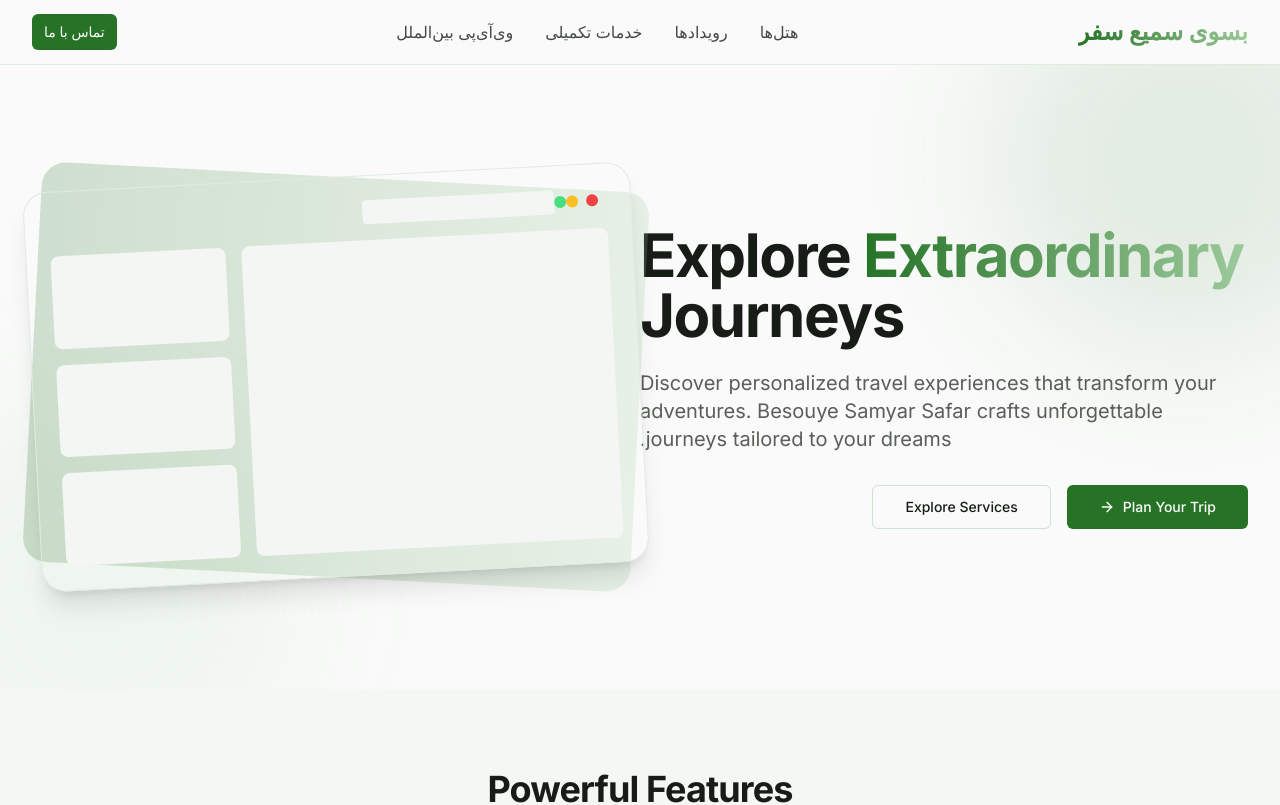
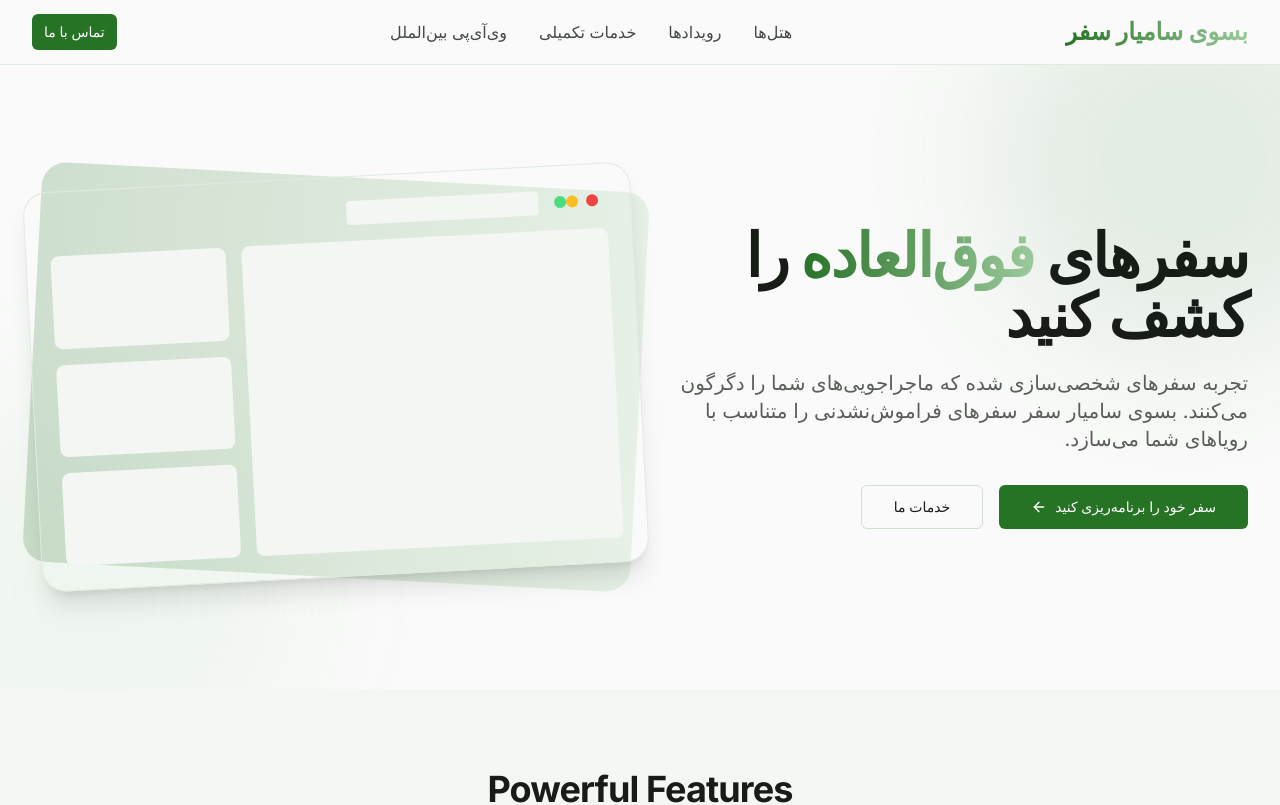
Before and after one commit to Majidkhoshk/friendly-site-design, a React (Vite) app: page / in a window 1280 px wide. Shown: the top 805 px of the page. Built offline with nearby package versions, Linux system fonts and the light colour scheme; what tailwindcss-dir would draw is missing.

Commit message:
feat: Translate to Persian
Translate the application to Persian, including the travel agency name.

```diff
--- a/index.html
+++ b/index.html
@@ -3,12 +3,12 @@
   <head>
     <meta charset="UTF-8" />
     <meta name="viewport" content="width=device-width, initial-scale=1.0" />
-    <title>Besouye Samyar Safar</title>
-    <meta name="description" content="آژانس مسافرتی بسوی سمیع سفر" />
-    <meta name="author" content="Besouye Samyar Safar" />
+    <title>بسوی سامیار سفر</title>
+    <meta name="description" content="آژانس مسافرتی بسوی سامیار سفر" />
+    <meta name="author" content="بسوی سامیار سفر" />
 
-    <meta property="og:title" content="Besouye Samyar Safar" />
-    <meta property="og:description" content="آژانس مسافرتی بسوی سمیع سفر" />
+    <meta property="og:title" content="بسوی سامیار سفر" />
+    <meta property="og:description" content="آژانس مسافرتی بسوی سامیار سفر" />
     <meta property="og:type" content="website" />
     <meta property="og:image" content="https://lovable.dev/opengraph-image-p98pqg.png" />
 
--- a/src/components/Footer.tsx
+++ b/src/components/Footer.tsx
@@ -1,3 +1,4 @@
+
 import React from 'react';
 import { Facebook, Twitter, Instagram, Linkedin, Github } from 'lucide-react';
 
@@ -11,62 +12,62 @@ const Footer = () => {
           {/* Company Info */}
           <div className="md:col-span-1">
             <div className="text-2xl font-bold mb-4 bg-clip-text text-transparent bg-gradient-to-r from-primary to-accent">
-              Besouye Samyar Safar
+              بسوی سامیار سفر
             </div>
             <p className="text-foreground/70 mb-4">
-              Creating unforgettable travel experiences that inspire and delight.
+              تجربه سفرهای فراموش‌نشدنی که الهام‌بخش و لذت‌بخش هستند.
             </p>
             <div className="flex space-x-4">
               <a href="#" className="text-foreground/60 hover:text-primary transition-colors">
                 <Facebook size={20} />
-                <span className="sr-only">Facebook</span>
+                <span className="sr-only">فیسبوک</span>
               </a>
               <a href="#" className="text-foreground/60 hover:text-primary transition-colors">
                 <Twitter size={20} />
-                <span className="sr-only">Twitter</span>
+                <span className="sr-only">توییتر</span>
               </a>
               <a href="#" className="text-foreground/60 hover:text-primary transition-colors">
                 <Instagram size={20} />
-                <span className="sr-only">Instagram</span>
+                <span className="sr-only">اینستاگرام</span>
               </a>
               <a href="#" className="text-foreground/60 hover:text-primary transition-colors">
                 <Linkedin size={20} />
-                <span className="sr-only">LinkedIn</span>
+                <span className="sr-only">لینکدین</span>
               </a>
               <a href="#" className="text-foreground/60 hover:text-primary transition-colors">
                 <Github size={20} />
-                <span className="sr-only">GitHub</span>
+                <span className="sr-only">گیت‌هاب</span>
               </a>
             </div>
           </div>
 
           {/* Links */}
           <div>
-            <h4 className="text-base font-semibold mb-4">Company</h4>
+            <h4 className="text-base font-semibold mb-4">شرکت</h4>
             <ul className="space-y-2">
-              <li><a href="#" className="text-foreground/70 hover:text-primary transition-colors">About</a></li>
-              <li><a href="#" className="text-foreground/70 hover:text-primary transition-colors">Careers</a></li>
-              <li><a href="#" className="text-foreground/70 hover:text-primary transition-colors">Blog</a></li>
-              <li><a href="#" className="text-foreground/70 hover:text-primary transition-colors">Press</a></li>
+              <li><a href="#" className="text-foreground/70 hover:text-primary transition-colors">درباره ما</a></li>
+              <li><a href="#" className="text-foreground/70 hover:text-primary transition-colors">مشاغل</a></li>
+              <li><a href="#" className="text-foreground/70 hover:text-primary transition-colors">وبلاگ</a></li>
+              <li><a href="#" className="text-foreground/70 hover:text-primary transition-colors">مطبوعات</a></li>
             </ul>
           </div>
 
           <div>
-            <h4 className="text-base font-semibold mb-4">Resources</h4>
+            <h4 className="text-base font-semibold mb-4">منابع</h4>
             <ul className="space-y-2">
-              <li><a href="#" className="text-foreground/70 hover:text-primary transition-colors">Documentation</a></li>
-              <li><a href="#" className="text-foreground/70 hover:text-primary transition-colors">Help Center</a></li>
-              <li><a href="#" className="text-foreground/70 hover:text-primary transition-colors">Tutorials</a></li>
-              <li><a href="#" className="text-foreground/70 hover:text-primary transition-colors">Community</a></li>
+              <li><a href="#" className="text-foreground/70 hover:text-primary transition-colors">مستندات</a></li>
+              <li><a href="#" className="text-foreground/70 hover:text-primary transition-colors">مرکز راهنمایی</a></li>
+              <li><a href="#" className="text-foreground/70 hover:text-primary transition-colors">آموزش‌ها</a></li>
+              <li><a href="#" className="text-foreground/70 hover:text-primary transition-colors">جامعه</a></li>
             </ul>
           </div>
 
           <div>
-            <h4 className="text-base font-semibold mb-4">Legal</h4>
+            <h4 className="text-base font-semibold mb-4">قانونی</h4>
             <ul className="space-y-2">
-              <li><a href="#" className="text-foreground/70 hover:text-primary transition-colors">Privacy Policy</a></li>
-              <li><a href="#" className="text-foreground/70 hover:text-primary transition-colors">Terms of Service</a></li>
-              <li><a href="#" className="text-foreground/70 hover:text-primary transition-colors">Cookie Policy</a></li>
+              <li><a href="#" className="text-foreground/70 hover:text-primary transition-colors">سیاست حریم خصوصی</a></li>
+              <li><a href="#" className="text-foreground/70 hover:text-primary transition-colors">شرایط خدمات</a></li>
+              <li><a href="#" className="text-foreground/70 hover:text-primary transition-colors">سیاست کوکی</a></li>
               <li><a href="#" className="text-foreground/70 hover:text-primary transition-colors">GDPR</a></li>
             </ul>
           </div>
@@ -74,10 +75,10 @@ const Footer = () => {
 
         <div className="border-t mt-12 pt-8 flex flex-col md:flex-row justify-between items-center">
           <p className="text-foreground/60 text-sm">
-            &copy; {currentYear} Besouye Samyar Safar. All rights reserved.
+            &copy; {currentYear} بسوی سامیار سفر. تمامی حقوق محفوظ است.
           </p>
           <p className="text-foreground/60 text-sm mt-4 md:mt-0">
-            Designed with ❤️ for exceptional travel experiences
+            با عشق طراحی شده برای تجربه‌های سفر استثنایی ❤️
           </p>
         </div>
       </div>
--- a/src/components/Header.tsx
+++ b/src/components/Header.tsx
@@ -27,7 +27,7 @@ const Header = () => {
           <div className="flex-shrink-0">
             <Link to="/" className="flex items-center">
               <span className="text-2xl font-bold bg-clip-text text-transparent bg-gradient-to-r from-primary to-accent">
-                بسوی سمیع سفر
+                بسوی سامیار سفر
               </span>
             </Link>
           </div>
--- a/src/components/Hero.tsx
+++ b/src/components/Hero.tsx
@@ -1,6 +1,6 @@
 
 import React from 'react';
-import { ArrowRight } from 'lucide-react';
+import { ArrowLeft } from 'lucide-react';
 import { Button } from "@/components/ui/button";
 
 const Hero = () => {
@@ -13,27 +13,27 @@ const Hero = () => {
       <div className="container mx-auto px-4 sm:px-6 lg:px-8 relative z-10">
         <div className="flex flex-col lg:flex-row items-center">
           {/* Content */}
-          <div className="w-full lg:w-1/2 text-center lg:text-left mb-12 lg:mb-0 animate-fade-in">
+          <div className="w-full lg:w-1/2 text-center lg:text-right mb-12 lg:mb-0 animate-fade-in">
             <h1 className="mb-6">
-              Explore <span className="text-gradient">Extraordinary</span> Journeys
+              سفرهای <span className="text-gradient">فوق‌العاده</span> را کشف کنید
             </h1>
             <p className="text-lg md:text-xl text-foreground/70 mb-8 max-w-2xl mx-auto lg:mx-0">
-              Discover personalized travel experiences that transform your adventures. Besouye Samyar Safar crafts
-              unforgettable journeys tailored to your dreams.
+              تجربه سفرهای شخصی‌سازی شده که ماجراجویی‌های شما را دگرگون می‌کنند. بسوی سامیار سفر
+              سفرهای فراموش‌نشدنی را متناسب با رویاهای شما می‌سازد.
             </p>
             <div className="flex flex-col sm:flex-row gap-4 justify-center lg:justify-start">
               <Button size="lg" className="gap-2">
-                Plan Your Trip <ArrowRight size={16} />
+                سفر خود را برنامه‌ریزی کنید <ArrowLeft size={16} />
               </Button>
               <Button size="lg" variant="outline">
-                Explore Services
+                خدمات ما
               </Button>
             </div>
           </div>
 
           {/* Hero Image */}
           <div className="w-full lg:w-1/2">
-            <div className="relative mx-auto lg:ml-auto h-[400px] max-w-md lg:max-w-full animate-fade-in">
+            <div className="relative mx-auto lg:mr-auto h-[400px] max-w-md lg:max-w-full animate-fade-in">
               <div className="absolute inset-0 bg-gradient-to-r from-primary/20 to-accent/20 rounded-3xl transform rotate-3"></div>
               <div className="absolute inset-0 bg-card shadow-xl rounded-3xl transform -rotate-3 overflow-hidden border">
                 <div className="p-6 h-full flex flex-col">
@@ -41,7 +41,7 @@ const Hero = () => {
                     <div className="w-3 h-3 rounded-full bg-destructive mr-2"></div>
                     <div className="w-3 h-3 rounded-full bg-amber-400 mr-2"></div>
                     <div className="w-3 h-3 rounded-full bg-green-400"></div>
-                    <div className="ml-4 h-6 w-48 bg-muted rounded"></div>
+                    <div className="mr-4 h-6 w-48 bg-muted rounded"></div>
                   </div>
                   <div className="flex-grow grid grid-cols-3 gap-4">
                     <div className="col-span-2 h-full bg-muted rounded-lg"></div>
```
